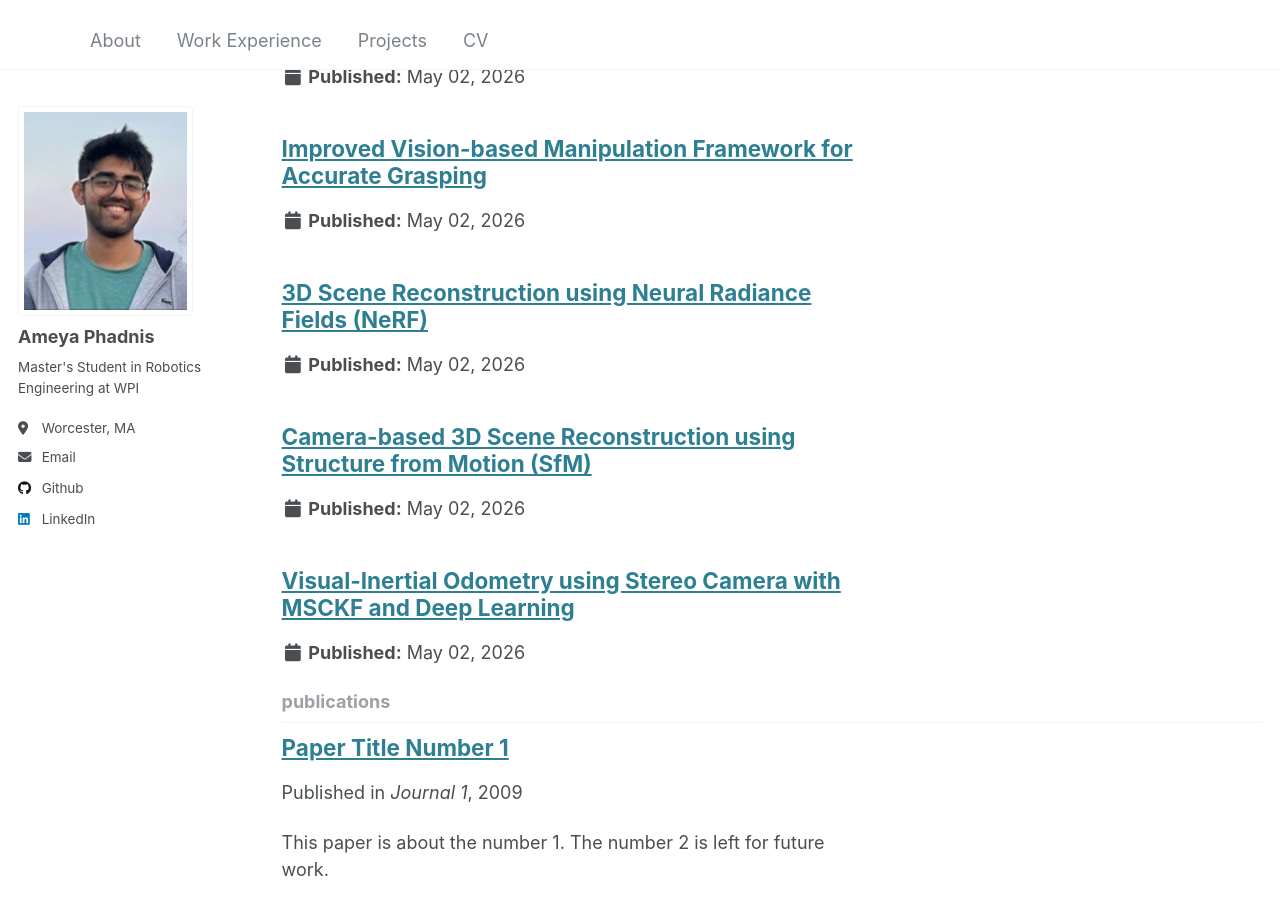
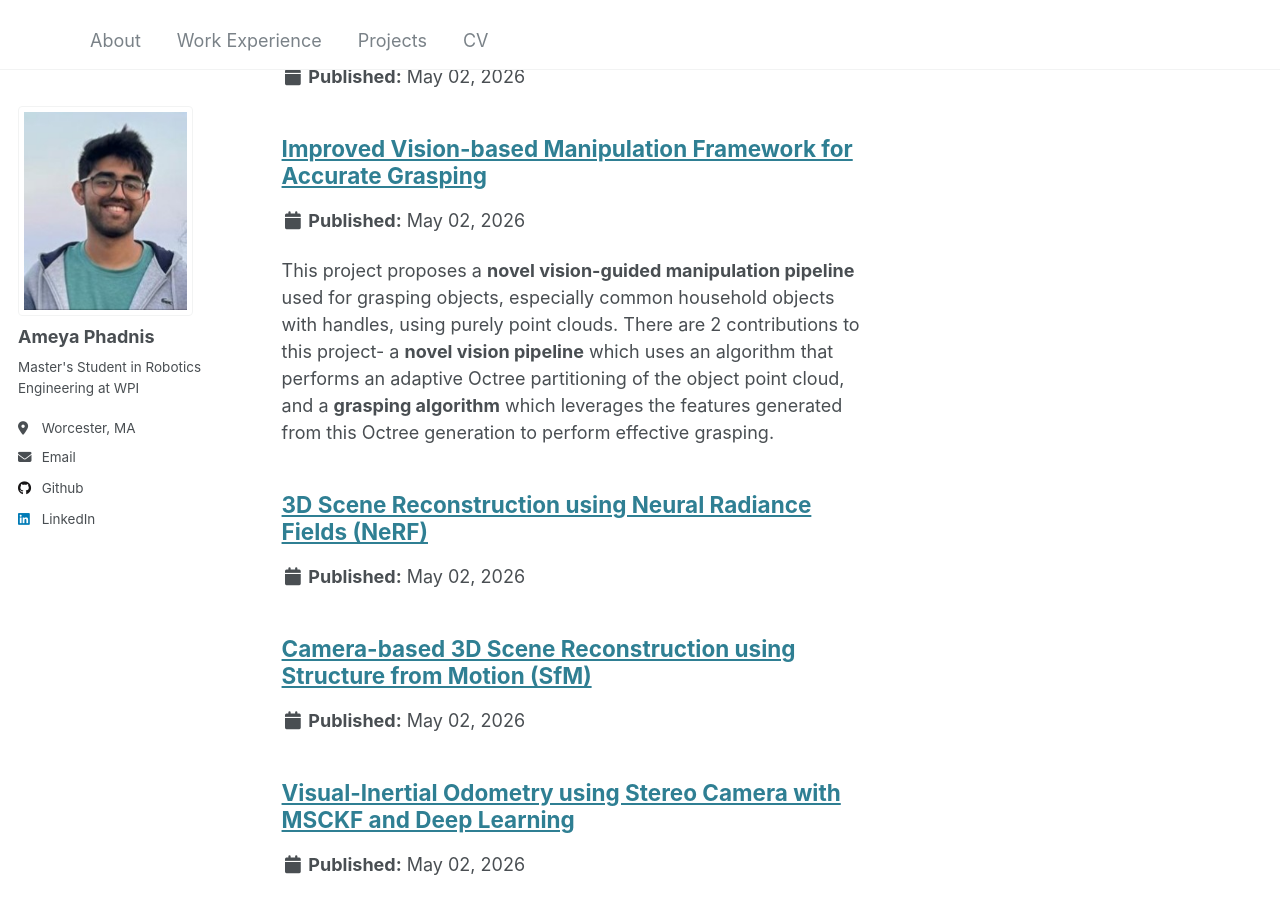
Before and after one commit to ameyaphad/ameyaphad.github.io, a Jekyll site: the page built from _pages/collection-archive.html, in a window 1280 px wide and 900 px high, scrolled down 604 px. Built offline with Jekyll 4.4.1, drawn with Linux system fonts in a browser that asks for light colours.

Commit message:
Added project page

```diff
--- a/_data/experience.yml
+++ b/_data/experience.yml
@@ -7,7 +7,7 @@
 
 - role: "Perception Co-op"
   company: "Symbotic"
-  dates: "Aug 2025 – Dec 2025"
+  dates: "Sept 2025 – Dec 2025"
   location: "Wilmington, MA"
   logo: "symbotic.png"
   logo_width: 130
--- a/_portfolio/manipulation.md
+++ b/_portfolio/manipulation.md
@@ -3,10 +3,50 @@ title: "Improved Vision-based Manipulation Framework for Accurate Grasping"
 collection: portfolio
 permalink: /projects/manipulation/
 # ↓ Replace with your actual GitHub repo URL
-external_link: "https://github.com/ameyaphad/vision-guided-manipulation"
+# external_link: "https://github.com/ameyaphad/vision-guided-manipulation"
 teaser_image: manipulation.jpg
 image_width: 180
 order: 1
 short_description: >
   Vision-guided manipulation pipeline for accurate grasping of complex objects using RGB-D cameras, with antipodal and heuristic grasping algorithms on Octree-compressed point clouds.
 ---
+
+This project proposes a **novel vision-guided manipulation pipeline** used for grasping objects, especially common household objects with handles, using purely point clouds. There are 2 contributions to this project- a **novel vision pipeline** which uses an algorithm that performs an adaptive Octree partitioning of the object point cloud, and a **grasping algorithm** which leverages the features generated from this Octree generation to perform effective grasping.
+
+The pipeline was tested on a **cooking pan** as can be seen in the gif below. Point cloud data was merged from 2 **Intel Realsense Depth Cameras**, and robotic grasping was performed using the **Franka Emika Panda Arm**.
+
+<figure>
+  <img src="{{ '/images/grasping_panda.gif' | relative_url }}" alt="grasping demo" style="max-width: 720px; width: 100%;">
+  <figcaption>Handle Object Grasping Demo using Panda Robotic Arm</figcaption>
+</figure>
+
+
+
+## Vision Pipeline
+
+The image below gives an overview of the vision pipeline. It takes in the object point cloud, performs outlier removal, and then performs an adaptive Octree spatial partitioning by using a robust density packing metric to result in a lighter Octree representation.
+
+<figure>
+  <img src="{{ '/images/vision.png' | relative_url }}" alt="vision pipeline" style="max-width: 720px; width: 100%;">
+  <figcaption>Vision Pipeline Flow</figcaption>
+</figure>
+
+
+## Grasping Pipeline
+
+The image below shows the flow of the grasping algorithm. It takes in the compressed Octree representation of the object, determines if the object requires simple grasping or not, and then based on that performs a handle region search and generates appropriate grasp poses.
+
+<figure>
+  <img src="{{ '/images/grasping.png' | relative_url }}" alt="grasping pipeline" style="max-width: 720px; width: 100%;">
+  <figcaption>Grasping Pipeline Flow</figcaption>
+</figure>
+
+
+## System Integration
+
+The vision and grasping pipeline were integrated with a robotic arm system with Intel Realsense Depth cameras for obtaining the point cloud. The system integration was done using **ROS2** and the robot motion was executed with a **MoveIt2** integrated motion planner.
+
+<figure>
+  <img src="{{ '/images/system.png' | relative_url }}" alt="system pipeline" style="max-width: 720px; width: 100%;">
+  <figcaption>System Integration</figcaption>
+</figure>
```
Also changed, not shown: images/grasping.png (added), images/system.png (added), images/vision.png (added), 1 other file.
